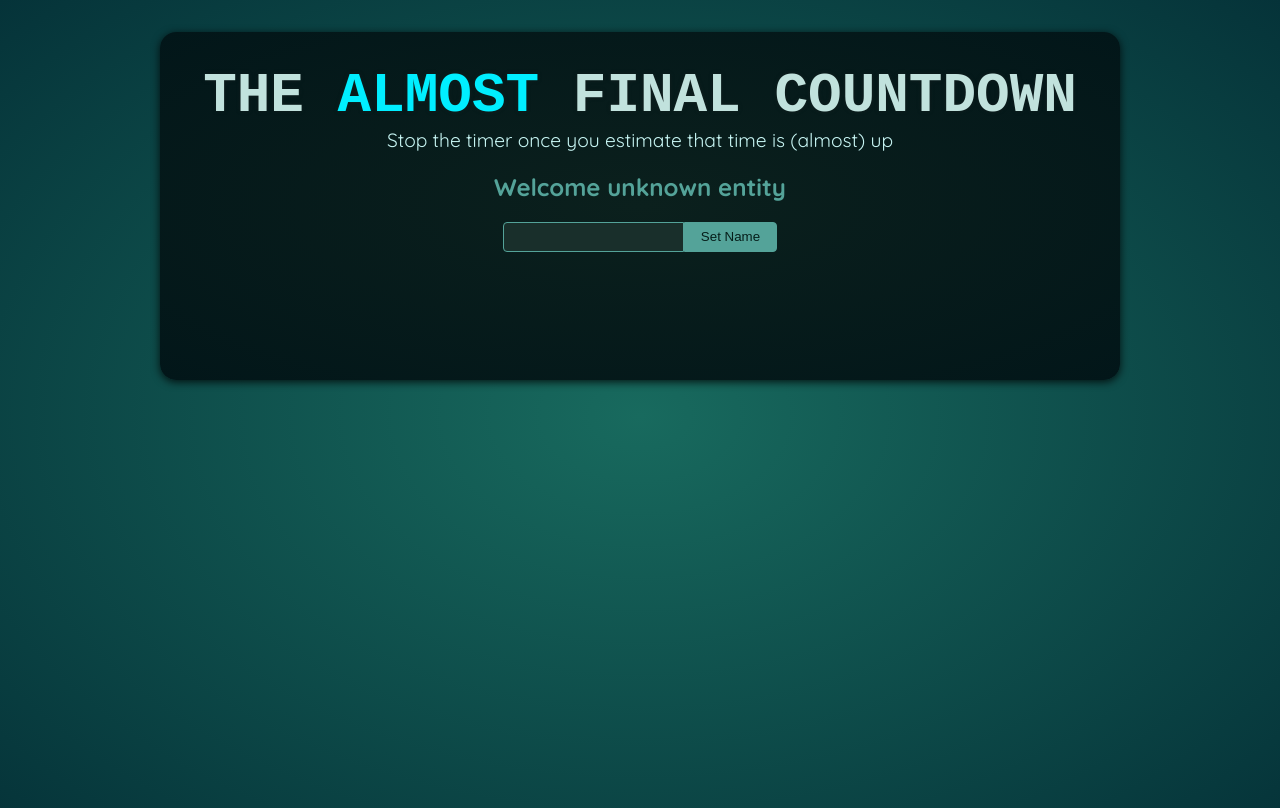
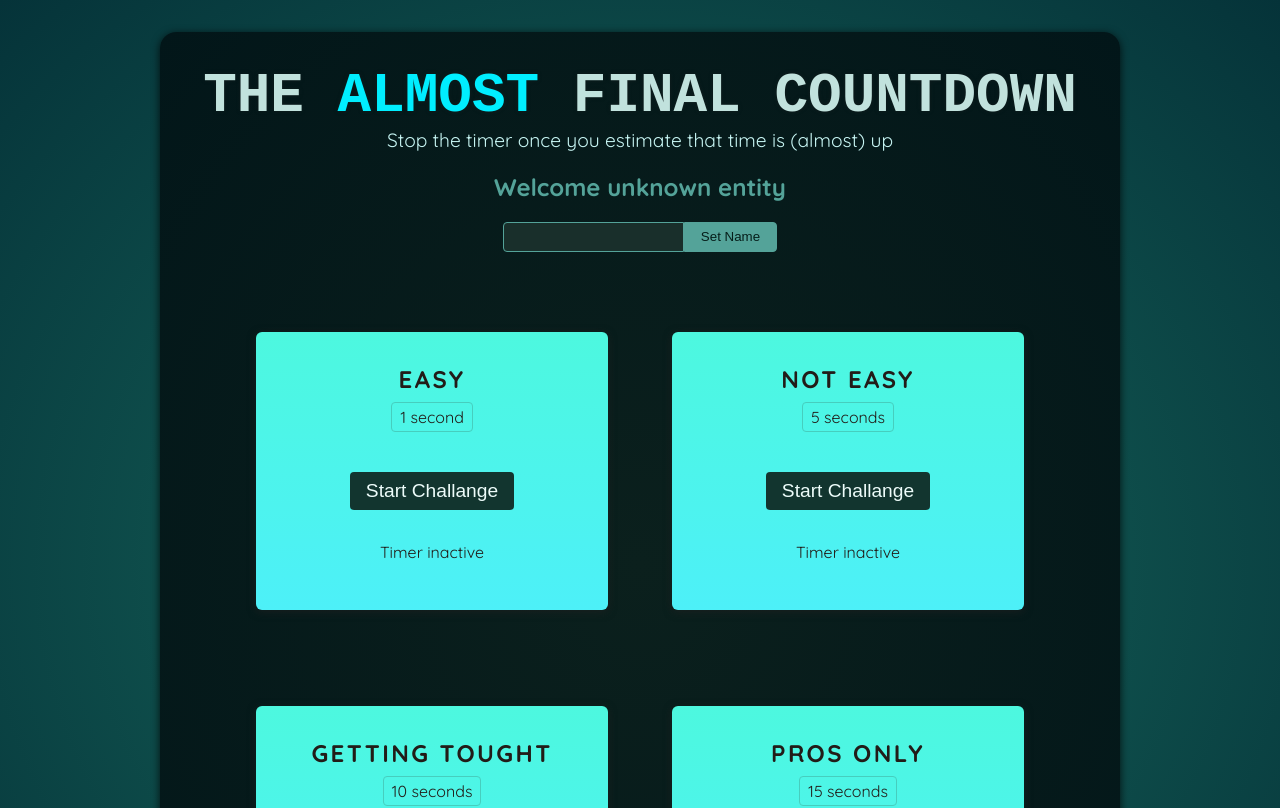
Before and after one commit to Zygisvaldo/FinalContdown, a React (Vite) app: page / in a window 1280 px wide. Shown: the top 808 px of the page. Built offline with nearby package versions, Linux system fonts and the light colour scheme; a web font is replaced by a local one.

Commit message:
feat: TimerChallenge comp implemented

```diff
--- a/src/App.jsx
+++ b/src/App.jsx
@@ -1,12 +1,18 @@
-import Player from './components/Player.jsx';
+import Player from "./components/Player.jsx";
+import TimerChallenge from "./components/TimerChanllenge.jsx";
 
 const App = () => {
   return (
     <>
       <Player />
-      <div id="challenges"></div>
+      <div id="challenges">
+        <TimerChallenge title="Easy" targetTime={1} />
+        <TimerChallenge title="Not easy" targetTime={5} />
+        <TimerChallenge title="Getting tought" targetTime={10} />
+        <TimerChallenge title="Pros only" targetTime={15} />
+      </div>
     </>
   );
-}
+};
 
 export default App;
--- a/src/components/Player.jsx
+++ b/src/components/Player.jsx
@@ -7,11 +7,14 @@
 
   const handleClick = () => {
     setEnteredPlayerName(playerName.current.value);
+    playerName.current.value = "";
   };
 
   return (
     <section id="player">
-      <h2>Welcome {enteredPlayerName ? enteredPlayerName : "unknown entity"}</h2>
+      <h2>
+        Welcome {enteredPlayerName ? enteredPlayerName : "unknown entity"}
+      </h2>
       <p>
         <input ref={playerName} type="text" />
         <button onClick={handleClick}>Set Name</button>
--- /dev/null
+++ b/src/components/TimerChanllenge.jsx
@@ -0,0 +1,42 @@
+import { useRef, useState } from "react";
+
+// let timer; will be shared across comp and will be overwritten if another timer is started at the same time
+
+const TimerChallenge = ({ title, targetTime }) => {
+  const timer = useRef(); // unlike variables it will not be reset or lost
+  const [timerExpired, setTimerExpired] = useState(false);
+  const [timerRunning, setTimerRunning] = useState(false);
+
+  const handleStart = () => {
+    setTimerRunning(true);
+    timer.current = setTimeout(() => {
+      setTimerExpired(true);
+      setTimerRunning(false);
+    }, targetTime * 1000);
+  };
+
+  const handleStop = () => {
+    setTimerRunning(false);
+    clearTimeout(timer.current);
+  };
+
+  return (
+    <section className="challenge">
+      <h2>{title}</h2>
+      {timerExpired && <p>You lost!</p>}
+      <p className="challenge-time">
+        {targetTime} second{targetTime > 1 ? "s" : ""}
+      </p>
+      <p>
+        <button onClick={timerRunning ? handleStop : handleStart}>
+          {timerRunning ? "Stop" : "Start"} Challange
+        </button>
+      </p>
+      <p className={timerRunning ? "active" : undefined}>
+        {timerRunning ? "Time is running" : "Timer inactive"}
+      </p>
+    </section>
+  );
+};
+
+export default TimerChallenge;
```
